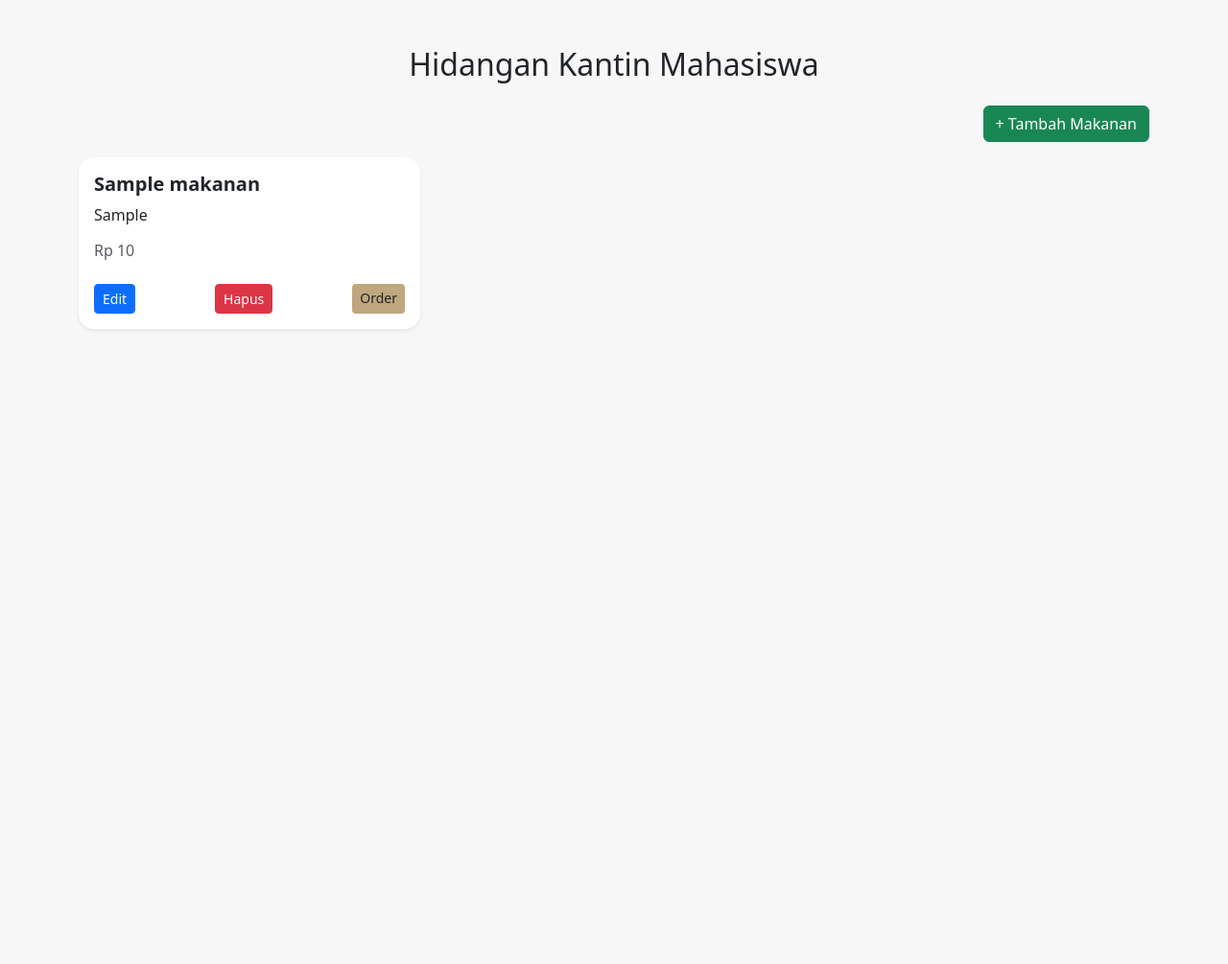
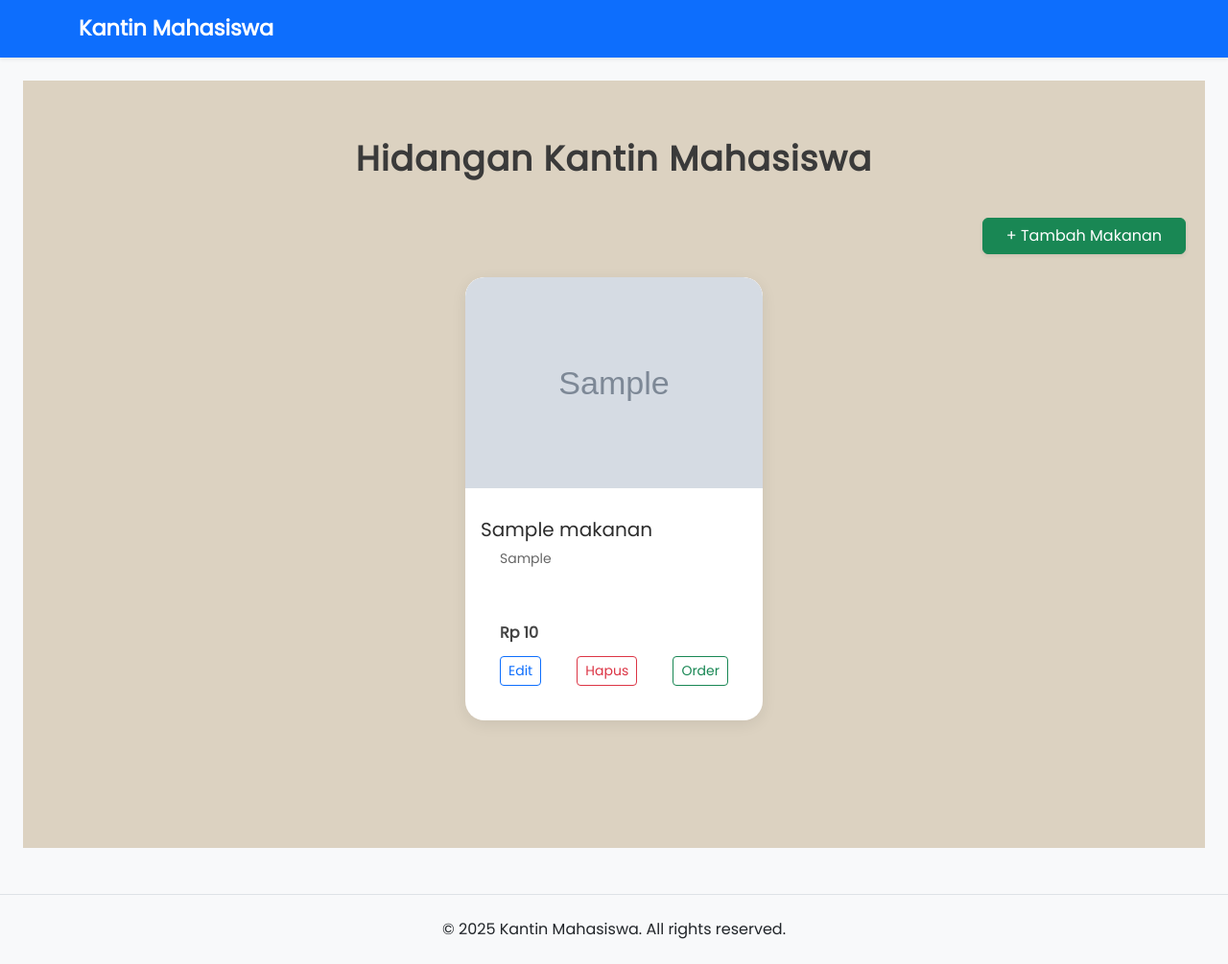
Before and after one commit to michaelsanaty/kantin-mahasiwa, a CodeIgniter app: page /kantin-mahasiswa/index.php/makanan in a window 1280 px wide. Shown: the whole page at 96% size. Before the commit the page ends 344 px from the top, so only its background shows below. Run offline with CodeIgniter, Linux system fonts and the light colour scheme; tables that the repository leaves empty or names only in its code hold one stand-in row (values such as "Sample post"); grey boxes marked "Sample" are stand-in pictures.

Commit message:
Update fitur makanan, edit UI, dan tambah file baru

```diff
--- a/application/config/autoload.php
+++ b/application/config/autoload.php
@@ -1,136 +1,16 @@
 <?php
 defined('BASEPATH') OR exit('No direct script access allowed');
 
-/*
-| -------------------------------------------------------------------
-| AUTO-LOADER
-| -------------------------------------------------------------------
-| This file specifies which systems should be loaded by default.
-|
-| In order to keep the framework as light-weight as possible only the
-| absolute minimal resources are loaded by default. For example,
-| the database is not connected to automatically since no assumption
-| is made regarding whether you intend to use it.  This file lets
-| you globally define which systems you would like loaded with every
-| request.
-|
-| -------------------------------------------------------------------
-| Instructions
-| -------------------------------------------------------------------
-|
-| These are the things you can load automatically:
-|
-| 1. Packages
-| 2. Libraries
-| 3. Drivers
-| 4. Helper files
-| 5. Custom config files
-| 6. Language files
-| 7. Models
-|
-*/
-
-/*
-| -------------------------------------------------------------------
-|  Auto-load Packages
-| -------------------------------------------------------------------
-| Prototype:
-|
-|  $autoload['packages'] = array(APPPATH.'third_party', '/usr/local/shared');
-|
-*/
 $autoload['packages'] = array();
 
-/*
-| -------------------------------------------------------------------
-|  Auto-load Libraries
-| -------------------------------------------------------------------
-| These are the classes located in system/libraries/ or your
-| application/libraries/ directory, with the addition of the
-| 'database' library, which is somewhat of a special case.
-|
-| Prototype:
-|
-|	$autoload['libraries'] = array('database', 'email', 'session');
-|
-| You can also supply an alternative library name to be assigned
-| in the controller:
-|
-|	$autoload['libraries'] = array('user_agent' => 'ua');
-*/
-$autoload['libraries'] = array('database');
+$autoload['libraries'] = array('database', 'session', 'upload', 'form_validation');
 
-
-/*
-| -------------------------------------------------------------------
-|  Auto-load Drivers
-| -------------------------------------------------------------------
-| These classes are located in system/libraries/ or in your
-| application/libraries/ directory, but are also placed inside their
-| own subdirectory and they extend the CI_Driver_Library class. They
-| offer multiple interchangeable driver options.
-|
-| Prototype:
-|
-|	$autoload['drivers'] = array('cache');
-|
-| You can also supply an alternative property name to be assigned in
-| the controller:
-|
-|	$autoload['drivers'] = array('cache' => 'cch');
-|
-*/
 $autoload['drivers'] = array();
 
-/*
-| -------------------------------------------------------------------
-|  Auto-load Helper Files
-| -------------------------------------------------------------------
-| Prototype:
-|
-|	$autoload['helper'] = array('url', 'file');
-*/
-$autoload['helper'] = array('url');
+$autoload['helper'] = array('url', 'form');
 
-/*
-| -------------------------------------------------------------------
-|  Auto-load Config files
-| -------------------------------------------------------------------
-| Prototype:
-|
-|	$autoload['config'] = array('config1', 'config2');
-|
-| NOTE: This item is intended for use ONLY if you have created custom
-| config files.  Otherwise, leave it blank.
-|
-*/
 $autoload['config'] = array();
 
-/*
-| -------------------------------------------------------------------
-|  Auto-load Language files
-| -------------------------------------------------------------------
-| Prototype:
-|
-|	$autoload['language'] = array('lang1', 'lang2');
-|
-| NOTE: Do not include the "_lang" part of your file.  For example
-| "codeigniter_lang.php" would be referenced as array('codeigniter');
-|
-*/
 $autoload['language'] = array();
 
-/*
-| -------------------------------------------------------------------
-|  Auto-load Models
-| -------------------------------------------------------------------
-| Prototype:
-|
-|	$autoload['model'] = array('first_model', 'second_model');
-|
-| You can also supply an alternative model name to be assigned
-| in the controller:
-|
-|	$autoload['model'] = array('first_model' => 'first');
-*/
-$autoload['model'] = array();
+$autoload['model'] = array('Makanan_model');
--- a/application/config/database.php
+++ b/application/config/database.php
@@ -78,7 +78,7 @@ $db['default'] = array(
 	'hostname' => 'localhost',
 	'username' => 'root',
 	'password' => '',
-	'database' => 'team_db',
+	'database' => 'database-kantin',
 	'dbdriver' => 'mysqli',
 	'dbprefix' => '',
 	'pconnect' => FALSE,
--- a/application/config/routes.php
+++ b/application/config/routes.php
@@ -1,54 +1,15 @@
 <?php
 defined('BASEPATH') OR exit('No direct script access allowed');
 
-/*
-| -------------------------------------------------------------------------
-| URI ROUTING
-| -------------------------------------------------------------------------
-| This file lets you re-map URI requests to specific controller functions.
-|
-| Typically there is a one-to-one relationship between a URL string
-| and its corresponding controller class/method. The segments in a
-| URL normally follow this pattern:
-|
-|	example.com/class/method/id/
-|
-| In some instances, however, you may want to remap this relationship
-| so that a different class/function is called than the one
-| corresponding to the URL.
-|
-| Please see the user guide for complete details:
-|
-|	https://codeigniter.com/userguide3/general/routing.html
-|
-| -------------------------------------------------------------------------
-| RESERVED ROUTES
-| -------------------------------------------------------------------------
-|
-| There are three reserved routes:
-|
-|	$route['default_controller'] = 'welcome';
-|
-| This route indicates which controller class should be loaded if the
-| URI contains no data. In the above example, the "welcome" class
-| would be loaded.
-|
-|	$route['404_override'] = 'errors/page_missing';
-|
-| This route will tell the Router which controller/method to use if those
-| provided in the URL cannot be matched to a valid route.
-|
-|	$route['translate_uri_dashes'] = FALSE;
-|
-| This is not exactly a route, but allows you to automatically route
-| controller and method names that contain dashes. '-' isn't a valid
-| class or method name character, so it requires translation.
-| When you set this option to TRUE, it will replace ALL dashes in the
-| controller and method URI segments.
-|
-| Examples:	my-controller/index	-> my_controller/index
-|		my-controller/my-method	-> my_controller/my_method
-*/
-$route['default_controller'] = 'welcome';
+$route['default_controller'] = 'makanan';
+
+$route['makanan'] = 'makanan';
+$route['makanan/create'] = 'makanan/create';
+$route['makanan/store'] = 'makanan/store';
+$route['makanan/edit/(:num)'] = 'makanan/edit/$1';
+$route['makanan/update/(:num)'] = 'makanan/update/$1';
+$route['makanan/delete/(:num)'] = 'makanan/delete/$1';
+$route['makanan/order/(:num)'] = 'makanan/order/$1';
+
 $route['404_override'] = '';
 $route['translate_uri_dashes'] = FALSE;
--- a/application/controllers/Makanan.php
+++ b/application/controllers/Makanan.php
@@ -7,26 +7,62 @@ class Makanan extends CI_Controller {
     {
         parent::__construct();
         $this->load->model('Makanan_model');
-        $this->load->helper('url');
-        $this->load->library('session');
+        $this->load->helper(['url', 'form']);
+        $this->load->library(['session', 'upload']);
     }
 
+    // ✅ Halaman daftar makanan
     public function index()
     {
+        $data['title'] = 'Daftar Makanan';
         $data['makanan'] = $this->Makanan_model->get_all();
+
+        $this->load->view('layout/header', $data);
         $this->load->view('makanan/index', $data);
+        $this->load->view('layout/footer');
     }
 
+    // ✅ Form tambah makanan
     public function create()
     {
-        $this->load->view('makanan/create');
+        $data['title'] = 'Tambah Makanan';
+
+        $this->load->view('layout/header', $data);
+        $this->load->view('makanan/tambah');
+        $this->load->view('layout/footer');
     }
 
+    // ✅ Proses simpan makanan baru
     public function store()
     {
+        $nama       = $this->input->post('nama_makanan');
+        $deskripsi  = $this->input->post('deskripsi');
+        $harga      = $this->input->post('harga');
+        $gambar     = '';
+
+        // ✅ Upload Gambar
+        if ($_FILES['gambar']['name']) {
+            $config['upload_path']   = './uploads/';
+            $config['allowed_types'] = 'jpg|jpeg|png|gif';
+            $config['max_size']      = 2048;
+            $config['file_name']     = time() . '_' . $_FILES['gambar']['name'];
+
+            $this->upload->initialize($config);
+
+            if (!$this->upload->do_upload('gambar')) {
+                $this->session->set_flashdata('error', $this->upload->display_errors());
+                redirect('makanan/create');
+                return;
+            }
+
+            $gambar = $this->upload->data('file_name');
+        }
+
         $data = [
-            'nama' => $this->input->post('nama'),
-            'harga' => $this->input->post('harga'),
+            'nama_makanan' => $nama,
+            'deskripsi'    => $deskripsi,
+            'harga'        => $harga,
+            'gambar'       => $gambar
         ];
 
         $this->Makanan_model->insert($data);
@@ -34,17 +70,58 @@ class Makanan extends CI_Controller {
         redirect('makanan');
     }
 
+    // ✅ Form edit
     public function edit($id)
     {
-        $data['makanan'] = $this->Makanan_model->get_by_id($id);
+        $makanan = $this->Makanan_model->get_by_id($id);
+
+        if (!$makanan) {
+            show_404(); // tampilkan 404 jika data tidak ditemukan
+        }
+
+        $data['title'] = 'Edit Makanan';
+        $data['makanan'] = $makanan;
+
+        $this->load->view('layout/header', $data);
         $this->load->view('makanan/edit', $data);
+        $this->load->view('layout/footer');
     }
 
+    // ✅ Proses update data
     public function update($id)
     {
+        $nama       = $this->input->post('nama_makanan');
+        $deskripsi  = $this->input->post('deskripsi');
+        $harga      = $this->input->post('harga');
+        $gambar     = $this->input->post('gambar_lama');
+
+        if ($_FILES['gambar']['name']) {
+            $config['upload_path']   = './uploads/';
+            $config['allowed_types'] = 'jpg|jpeg|png|gif';
+            $config['max_size']      = 2048;
+            $config['file_name']     = time() . '_' . $_FILES['gambar']['name'];
+
+            $this->upload->initialize($config);
+
+            if (!$this->upload->do_upload('gambar')) {
+                $this->session->set_flashdata('error', $this->upload->display_errors());
+                redirect('makanan/edit/' . $id);
+                return;
+            }
+
+            // Hapus gambar lama jika ada
+            if ($gambar && file_exists('./uploads/' . $gambar)) {
+                unlink('./uploads/' . $gambar);
+            }
+
+            $gambar = $this->upload->data('file_name');
+        }
+
         $data = [
-            'nama' => $this->input->post('nama'),
-            'harga' => $this->input->post('harga'),
+            'nama_makanan' => $nama,
+            'deskripsi'    => $deskripsi,
+            'harga'        => $harga,
+            'gambar'       => $gambar
         ];
 
         $this->Makanan_model->update($id, $data);
@@ -52,10 +129,24 @@ class Makanan extends CI_Controller {
         redirect('makanan');
     }
 
+    // ✅ Hapus data
     public function delete($id)
     {
+        $makanan = $this->Makanan_model->get_by_id($id);
+
+        if ($makanan && $makanan->gambar && file_exists('./uploads/' . $makanan->gambar)) {
+            unlink('./uploads/' . $makanan->gambar);
+        }
+
         $this->Makanan_model->delete($id);
         $this->session->set_flashdata('success', 'Data makanan berhasil dihapus!');
         redirect('makanan');
     }
+
+    // ✅ Placeholder untuk fitur Order
+    public function order($id)
+    {
+        $this->session->set_flashdata('success', 'Fitur Order masih dalam pengembangan.');
+        redirect('makanan');
+    }
 }
--- a/application/models/Makanan_model.php
+++ b/application/models/Makanan_model.php
@@ -1,32 +1,30 @@
 <?php
 defined('BASEPATH') OR exit('No direct script access allowed');
 
-class Makanan_model extends CI_Model {
-
-    private $table = 'makanan'; // Nama tabel di database
-
+class Makanan_model extends CI_Model
+{
     public function get_all()
     {
-        return $this->db->get($this->table)->result();
+        return $this->db->order_by('id', 'DESC')->get('makanan')->result();
+    }
+
+    public function insert($data)
+    {
+        return $this->db->insert('makanan', $data);
     }
 
     public function get_by_id($id)
     {
-        return $this->db->get_where($this->table, ['id' => $id])->row();
-    }
-
-    public function insert($data)
-    {
-        return $this->db->insert($this->table, $data);
+        return $this->db->get_where('makanan', ['id' => $id])->row();
     }
 
     public function update($id, $data)
     {
-        return $this->db->where('id', $id)->update($this->table, $data);
+        return $this->db->where('id', $id)->update('makanan', $data);
     }
 
     public function delete($id)
     {
-        return $this->db->where('id', $id)->delete($this->table);
+        return $this->db->delete('makanan', ['id' => $id]);
     }
 }
--- a/application/views/layout/footer.php
+++ b/application/views/layout/footer.php
@@ -1,6 +1,13 @@
-</div> <!-- End container -->
+    </div> <!-- Akhir dari container-fluid di header -->
 
-<!-- Bootstrap JS -->
-<script src="https://cdn.jsdelivr.net/npm/bootstrap@5.3.0/dist/js/bootstrap.bundle.min.js"></script>
+    <!-- Footer -->
+    <footer class="text-center py-4 mt-5 bg-light border-top">
+        <div class="container">
+            <p class="mb-0">© <?= date('Y') ?> Kantin Mahasiswa. All rights reserved.</p>
+        </div>
+    </footer>
+
+    <!-- Bootstrap Bundle with Popper -->
+    <script src="https://cdn.jsdelivr.net/npm/bootstrap@5.3.0/dist/js/bootstrap.bundle.min.js"></script>
 </body>
 </html>
--- a/application/views/layout/header.php
+++ b/application/views/layout/header.php
@@ -8,19 +8,31 @@
     <!-- Bootstrap 5 CDN -->
     <link href="https://cdn.jsdelivr.net/npm/bootstrap@5.3.0/dist/css/bootstrap.min.css" rel="stylesheet">
 
-    <!-- Optional: Font Google dan ikon -->
+    <!-- Google Fonts: Poppins -->
     <link href="https://fonts.googleapis.com/css2?family=Poppins&display=swap" rel="stylesheet">
+
+    <!-- Custom CSS -->
+    <link rel="stylesheet" href="<?= base_url('assets/css/makanan.css'); ?>">
+
     <style>
         body {
             font-family: 'Poppins', sans-serif;
             background-color: #f8f9fa;
         }
+        .navbar-brand {
+            font-weight: bold;
+            font-size: 1.4rem;
+        }
     </style>
 </head>
 <body>
-<nav class="navbar navbar-expand-lg navbar-dark bg-primary">
-    <div class="container">
-        <a class="navbar-brand" href="<?= site_url('makanan') ?>">Kantin Mahasiswa</a>
-    </div>
-</nav>
-<div class="container py-4">
+
+    <!-- Navbar -->
+    <nav class="navbar navbar-expand-lg navbar-dark bg-primary shadow-sm">
+        <div class="container">
+            <a class="navbar-brand" href="<?= site_url('makanan') ?>">Kantin Mahasiswa</a>
+        </div>
+    </nav>
+
+    <!-- Awal Konten -->
+    <div class="container-fluid px-4 pt-4">
--- a/application/views/makanan/index.php
+++ b/application/views/makanan/index.php
@@ -1,56 +1,36 @@
-<!DOCTYPE html>
-<html lang="en">
-<head>
-    <meta charset="UTF-8">
-    <title>Kantin Mahasiswa - Daftar Makanan</title>
-    <link href="https://cdn.jsdelivr.net/npm/bootstrap@5.3.0/dist/css/bootstrap.min.css" rel="stylesheet">
-    <style>
-        body {
-            background-color: #f7f7f7;
-        }
-        .card-title {
-            font-weight: bold;
-        }
-        .card {
-            border: none;
-            border-radius: 16px;
-        }
-        .btn-order {
-            background-color: #bfa77f;
-            border: none;
-        }
-        .btn-order:hover {
-            background-color: #a8936f;
-        }
-    </style>
-</head>
-<body>
-    <div class="container py-5">
-        <h2 class="text-center mb-4">Hidangan Kantin Mahasiswa</h2>
+<div class="container-menu">
+    <h2 class="menu-title">Hidangan Kantin Mahasiswa</h2>
 
-        <div class="text-end mb-3">
-            <a href="<?= site_url('makanan/create') ?>" class="btn btn-success">+ Tambah Makanan</a>
+    <!-- Tombol Tambah Makanan -->
+    <div class="text-end mb-4">
+        <a href="<?= site_url('makanan/create') ?>" class="btn btn-success shadow-sm px-4">+ Tambah Makanan</a>
     </div>
 
-        <div class="row">
+    <!-- Galeri Makanan -->
+    <div class="menu-grid">
         <?php if (empty($makanan)) : ?>
             <div class="col-12">
-                    <div class="alert alert-warning text-center">Belum ada data makanan.</div>
+                <div class="alert alert-warning text-center shadow-sm">Belum ada data makanan.</div>
             </div>
         <?php else : ?>
             <?php foreach ($makanan as $m) : ?>
-                    <div class="col-md-4 mb-4">
-                        <div class="card shadow-sm h-100">
-                            <div class="card-body d-flex flex-column justify-content-between">
-                                <div>
-                                    <h5 class="card-title"><?= htmlspecialchars($m->nama) ?></h5>
-                                    <p class="card-text"><?= nl2br(htmlspecialchars($m->deskripsi)) ?></p>
-                                    <h6 class="text-muted">Rp <?= number_format($m->harga, 0, ',', '.') ?></h6>
-                                </div>
-                                <div class="mt-3 d-flex justify-content-between">
-                                    <a href="<?= site_url('makanan/edit/'.$m->id) ?>" class="btn btn-sm btn-primary">Edit</a>
-                                    <a href="<?= site_url('makanan/delete/'.$m->id) ?>" class="btn btn-sm btn-danger" onclick="return confirm('Yakin ingin menghapus?')">Hapus</a>
-                                    <a href="#" class="btn btn-sm btn-order">Order</a>
+                <div class="menu-card">
+                    <!-- Gambar Makanan -->
+                    <img src="<?= base_url('uploads/' . $m->gambar) ?>" alt="<?= htmlspecialchars($m->nama_makanan) ?>">
+
+                    <div class="p-3 d-flex flex-column flex-grow-1">
+                        <!-- Nama & Deskripsi -->
+                        <h3><?= htmlspecialchars($m->nama_makanan) ?></h3>
+                        <p><?= nl2br(htmlspecialchars($m->deskripsi)) ?></p>
+
+                        <!-- Harga dan Tombol CRUD -->
+                        <div class="price-order mt-auto">
+                            <span class="price">Rp <?= number_format($m->harga, 0, ',', '.') ?></span>
+
+                            <div class="d-flex justify-content-between mt-2">
+                                <a href="<?= site_url('makanan/edit/' . $m->id) ?>" class="btn btn-sm btn-outline-primary">Edit</a>
+                                <a href="<?= site_url('makanan/delete/' . $m->id) ?>" class="btn btn-sm btn-outline-danger" onclick="return confirm('Hapus makanan ini?')">Hapus</a>
+                                <a href="<?= site_url('makanan/order/' . $m->id) ?>" class="btn btn-sm btn-outline-success">Order</a>
                             </div>
                         </div>
                     </div>
@@ -59,7 +39,3 @@
         <?php endif; ?>
     </div>
 </div>
-
-    <script src="https://cdn.jsdelivr.net/npm/bootstrap@5.3.0/dist/js/bootstrap.bundle.min.js"></script>
-</body>
-</html>
--- /dev/null
+++ b/assets/css/makanan.css
@@ -0,0 +1,91 @@
+body {
+    background-color: #f7f7f7;
+    font-family: 'Segoe UI', sans-serif;
+}
+
+.container-menu {
+    padding: 60px 20px;
+    background-color: #dcd2c1;
+    min-height: 100vh;
+}
+
+.menu-title {
+    text-align: center;
+    font-size: 36px;
+    margin-bottom: 40px;
+    font-weight: bold;
+    color: #3a3a3a;
+    letter-spacing: 1px;
+}
+
+.menu-grid {
+    display: flex;
+    flex-wrap: wrap;
+    justify-content: center;
+    gap: 32px;
+}
+
+.menu-card {
+    width: 310px;
+    background-color: #ffffff;
+    border-radius: 20px;
+    box-shadow: 0 4px 16px rgba(0, 0, 0, 0.08);
+    overflow: hidden;
+    transition: transform 0.2s ease-in-out;
+    display: flex;
+    flex-direction: column;
+}
+
+.menu-card:hover {
+    transform: translateY(-6px);
+}
+
+.menu-card img {
+    width: 100%;
+    height: 220px;
+    object-fit: cover;
+    border-top-left-radius: 20px;
+    border-top-right-radius: 20px;
+}
+
+.menu-card h3 {
+    font-size: 20px;
+    margin: 15px 0 8px 0;
+    color: #2c2c2c;
+}
+
+.menu-card p {
+    font-size: 14px;
+    color: #666666;
+    padding: 0 20px;
+    min-height: 60px;
+}
+
+.price-order {
+    padding: 0 20px;
+    margin-top: auto;
+    margin-bottom: 20px;
+}
+
+.price {
+    display: block;
+    font-weight: bold;
+    color: #444;
+    font-size: 16px;
+    margin-bottom: 12px;
+}
+
+.order-btn {
+    background-color: #c0aa76;
+    color: white;
+    padding: 10px 20px;
+    text-decoration: none;
+    border-radius: 6px;
+    font-weight: bold;
+    display: inline-block;
+    transition: background-color 0.2s ease-in-out;
+}
+
+.order-btn:hover {
+    background-color: #9e8a5a;
+}
```
Also changed, not shown: application/views/makanan/edit.php (+22 -9 lines), application/views/makanan/tambah.php (added, +42 -0 lines), uploads/1750183380_nasi-goreng.jpg (added), uploads/1750183494_nasi-goreng.jpg (added), uploads/1750183544_nasi-goreng.jpg (added), uploads/1750183680_nasi-goreng.jpg (added), uploads/1750183908_nasi-goreng.jpg (added), uploads/1750185636_nasi-goreng.jpg (added), uploads/1750186674_nasi-padang.jpg (added), uploads/1750186703_nasi-goreng.jpg (added), 1 other file. Lines whose indentation alone changed are shown as unchanged.
